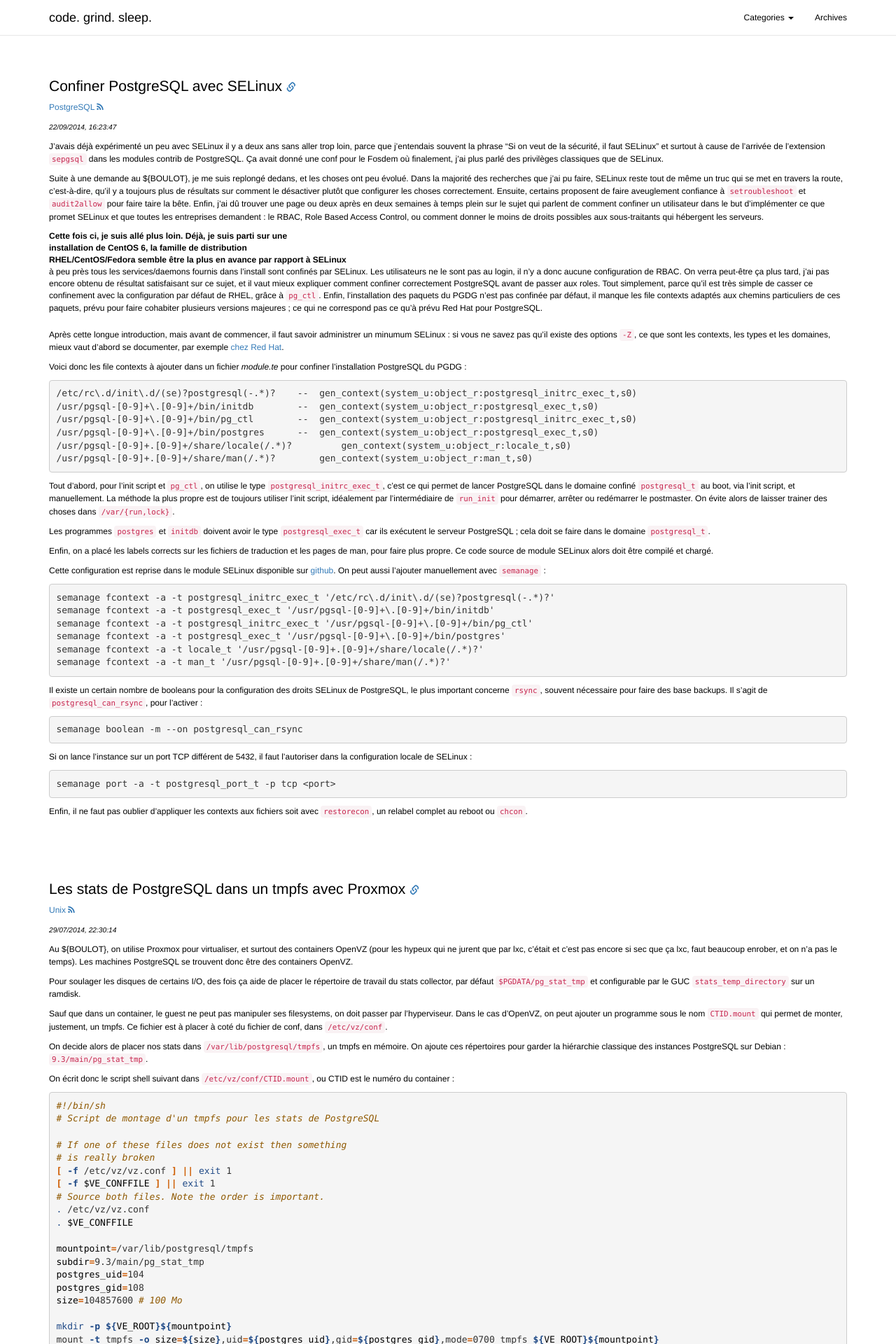
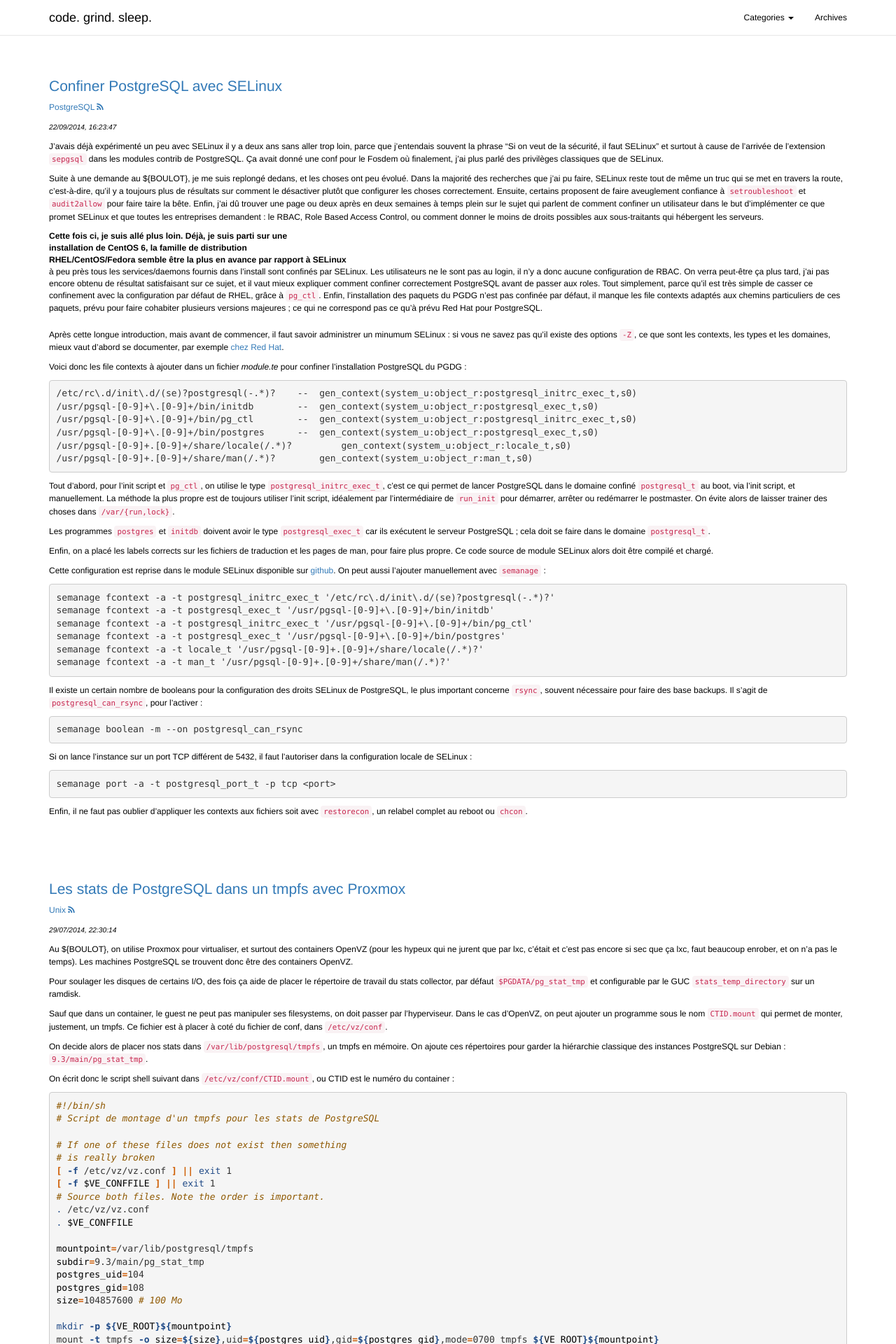
Before and after one commit to orgrim/orgrim.github.io, a Jekyll site: the page built from index.html, in a window 1280 px wide. Shown: the top 1920 px of the page at 70% size. Built offline with Jekyll 4.4.1, drawn with Linux system fonts in a browser that asks for light colours; nearby versions of some CDN libraries; Markdown is read by kramdown in place of the engine named in the settings; the list of posts is cut into pages by our own code.

Commit message:
modify title to be a link in main page

```diff
--- a/index.html
+++ b/index.html
@@ -5,7 +5,7 @@ title: Blog
 
 {% for post in paginator.posts %}
 <section>
-  <h2>{{ post.title }} <small><a href="{{ post.url }}"><span class="glyphicon glyphicon-link"></span></a></small></h2>
+  <h2><a href="{{ post.url }}">{{ post.title }}</a></h2>
   {% if post.categories %}
   <ul class="tags list-inline">
     {% for c in post.categories %}
```
